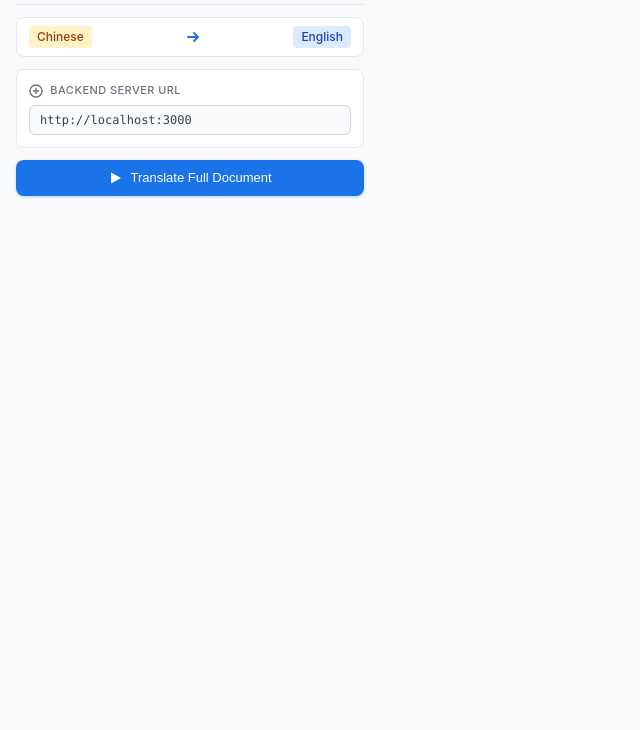
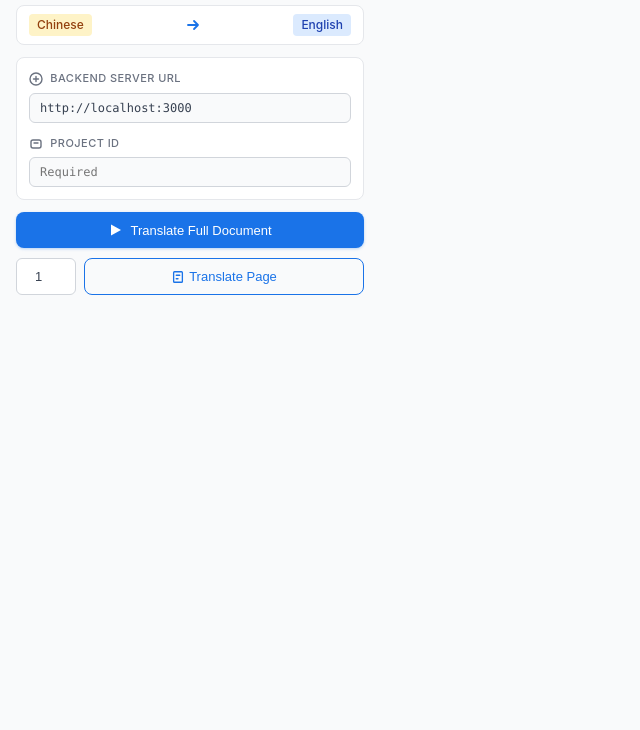
Before and after one commit to seawalkermiaoer/wps_translate_plugin, a website: page client/taskpane.html in a window 1280 px wide. Shown: the part 70-800 px from the top of the page, without its empty margins (0-640 px from the left). Drawn offline with Linux system fonts and the light colour scheme.

Commit message:
feat(ui): add Project ID input and translation mode buttons

```diff
--- a/client/taskpane.css
+++ b/client/taskpane.css
@@ -115,6 +115,10 @@ body {
   margin-bottom: 6px;
 }
 
+.mt-2 {
+  margin-top: 12px;
+}
+
 .config-input {
   width: 100%;
   border: 1px solid #d1d5db;
@@ -184,6 +188,49 @@ body {
 
 .btn-danger:hover {
   background-color: #fecaca;
+}
+
+.btn-primary-outline {
+  background-color: transparent;
+  color: #1a73e8;
+  border: 1px solid #1a73e8;
+}
+
+.btn-primary-outline:hover {
+  background-color: #f0fdf4;
+  background-color: rgba(26, 115, 232, 0.05);
+}
+
+/* ─── Start Buttons Layout ──────────────────────────────────────────────── */
+.start-buttons {
+  display: flex;
+  flex-direction: column;
+  gap: 10px;
+}
+
+.page-translate-group {
+  display: flex;
+  gap: 8px;
+}
+
+.page-input {
+  width: 60px;
+  text-align: center;
+  border: 1px solid #d1d5db;
+  border-radius: 6px;
+  padding: 8px 4px;
+  font-size: 13px;
+  color: #374151;
+  outline: none;
+  transition: border-color 0.15s ease;
+}
+
+.page-input:focus {
+  border-color: #1a73e8;
+}
+
+.page-translate-group .btn {
+  flex: 1;
 }
 
 /* ─── Action Buttons Row ────────────────────────────────────────────────── */
--- a/client/taskpane.html
+++ b/client/taskpane.html
@@ -3,11 +3,11 @@
 <head>
   <meta charset="UTF-8" />
   <meta name="viewport" content="width=device-width, initial-scale=1.0" />
-  <title>AI Smart Translation</title>
-  <meta name="description" content="WPS AI Translation Add-in — Translate Chinese documents to English with format preservation" />
+  <title data-i18n="appTitle">AI Smart Translation</title>
+  <meta name="description" content="WPS AI Translation Add-in" />
   <link rel="stylesheet" href="taskpane.css" />
 </head>
-<body>
+<body onload="initI18n()">
   <div class="container">
 
     <!-- ── Header ──────────────────────────────────────────────── -->
@@ -19,25 +19,25 @@
         </svg>
       </div>
       <div class="header-text">
-        <h1 class="header-title">AI Smart Translation</h1>
-        <p class="header-subtitle">Powered by LLM</p>
+        <h1 class="header-title" data-i18n="appTitle">AI Smart Translation</h1>
       </div>
     </header>
 
     <!-- ── Language Direction ───────────────────────────────────── -->
     <div class="lang-direction">
-      <span class="lang-tag lang-source">Chinese</span>
+      <span class="lang-tag lang-source" data-i18n="langZh">Chinese</span>
       <span class="lang-arrow">
         <svg width="16" height="16" viewBox="0 0 16 16" fill="none">
           <path d="M3 8H13M9 4L13 8L9 12" stroke="#1a73e8" stroke-width="1.8" stroke-linecap="round" stroke-linejoin="round"/>
         </svg>
       </span>
-      <span class="lang-tag lang-target">English</span>
+      <span class="lang-tag lang-target" data-i18n="langEn">English</span>
     </div>
 
     <!-- ── Config Section ──────────────────────────────────────── -->
     <section class="card config-section">
-      <label class="config-label" for="serverUrlInput">
+      <div class="config-group">
+        <label class="config-label" for="serverUrlInput" data-i18n="backendUrl">
           <svg width="14" height="14" viewBox="0 0 14 14" fill="none" style="vertical-align:middle;margin-right:4px">
             <circle cx="7" cy="7" r="6" stroke="#6b7280" stroke-width="1.4"/>
             <path d="M4.5 7h5M7 4.5v5" stroke="#6b7280" stroke-width="1.4" stroke-linecap="round"/>
@@ -53,15 +53,47 @@
           autocomplete="off"
           spellcheck="false"
         />
+      </div>
+      <div class="config-group mt-2">
+        <label class="config-label" for="projectIdInput" data-i18n="projectId">
+          <svg width="14" height="14" viewBox="0 0 14 14" fill="none" style="vertical-align:middle;margin-right:4px">
+            <rect x="2" y="3" width="10" height="8" rx="2" stroke="#6b7280" stroke-width="1.4"/>
+            <path d="M5 6H9" stroke="#6b7280" stroke-width="1.4" stroke-linecap="round"/>
+          </svg>
+          Project ID
+        </label>
+        <input
+          id="projectIdInput"
+          class="config-input"
+          type="text"
+          placeholder="Required"
+          autocomplete="off"
+          spellcheck="false"
+          required
+        />
+      </div>
     </section>
 
-    <!-- ── Start Button ────────────────────────────────────────── -->
-    <button id="btnStart" class="btn btn-primary" onclick="onStartTranslation()">
+    <!-- ── Start Buttons ───────────────────────────────────────── -->
+    <div id="startButtonsContainer" class="start-buttons">
+      <button id="btnStartFull" class="btn btn-primary" onclick="onStartFullTranslation()">
         <svg width="16" height="16" viewBox="0 0 16 16" fill="none" style="margin-right:6px;vertical-align:middle">
           <path d="M3 2.5L13 8L3 13.5V2.5Z" fill="white"/>
         </svg>
-      Translate Full Document
+        <span data-i18n="btnFullTranslate">Translate Full Document</span>
       </button>
+
+      <div class="page-translate-group">
+        <input id="pageNumberInput" class="page-input" type="number" min="1" value="1" title="Page Number" />
+        <button id="btnStartPage" class="btn btn-primary-outline" onclick="onStartPageTranslation()">
+          <svg width="14" height="14" viewBox="0 0 16 16" fill="none" style="margin-right:4px;vertical-align:middle">
+            <rect x="3" y="2" width="10" height="12" rx="1" stroke="currentColor" stroke-width="1.5"/>
+            <path d="M6 6H10M6 10H8" stroke="currentColor" stroke-width="1.5" stroke-linecap="round"/>
+          </svg>
+          <span data-i18n="btnPageTranslate">Translate Page</span>
+        </button>
+      </div>
+    </div>
 
     <!-- ── Progress Section ────────────────────────────────────── -->
     <section id="progressSection" class="card progress-section hidden">
@@ -81,16 +113,17 @@
         <svg width="14" height="14" viewBox="0 0 14 14" fill="none" style="margin-right:4px;vertical-align:middle">
           <path d="M2 2L12 12M12 2L2 12" stroke="#dc2626" stroke-width="1.8" stroke-linecap="round"/>
         </svg>
-        Cancel
+        <span data-i18n="btnCancel">Cancel</span>
       </button>
       <button id="btnUndo" class="btn btn-secondary hidden" onclick="onUndoTranslation()">
         <svg width="14" height="14" viewBox="0 0 14 14" fill="none" style="margin-right:4px;vertical-align:middle">
           <path d="M2 5H8a4 4 0 0 1 0 8H5" stroke="#374151" stroke-width="1.5" stroke-linecap="round"/>
           <path d="M5 2L2 5L5 8" stroke="#374151" stroke-width="1.5" stroke-linecap="round" stroke-linejoin="round"/>
         </svg>
-        Undo All
+        <span data-i18n="btnUndo">Undo All</span>
       </button>
     </div>
+
 
     <!-- ── Result Summary ─────────────────────────────────────── -->
     <section id="resultSection" class="card result-card hidden">
@@ -101,7 +134,7 @@
         </svg>
       </div>
       <div class="result-text">
-        <p class="result-title">Translation Complete!</p>
+        <p class="result-title" data-i18n="resultComplete">Translation Complete!</p>
         <p id="resultDetail" class="result-detail">0 paragraphs translated successfully.</p>
       </div>
     </section>
```
Lines whose indentation alone changed are shown as unchanged.
